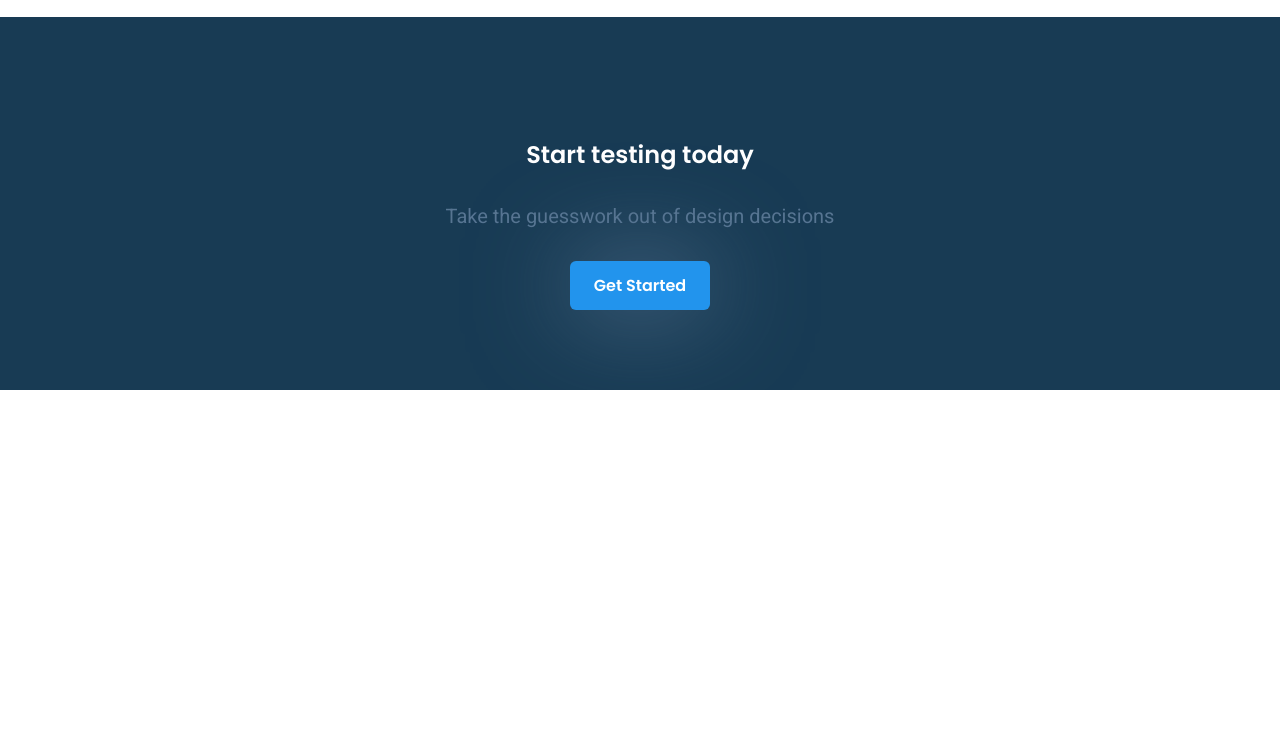
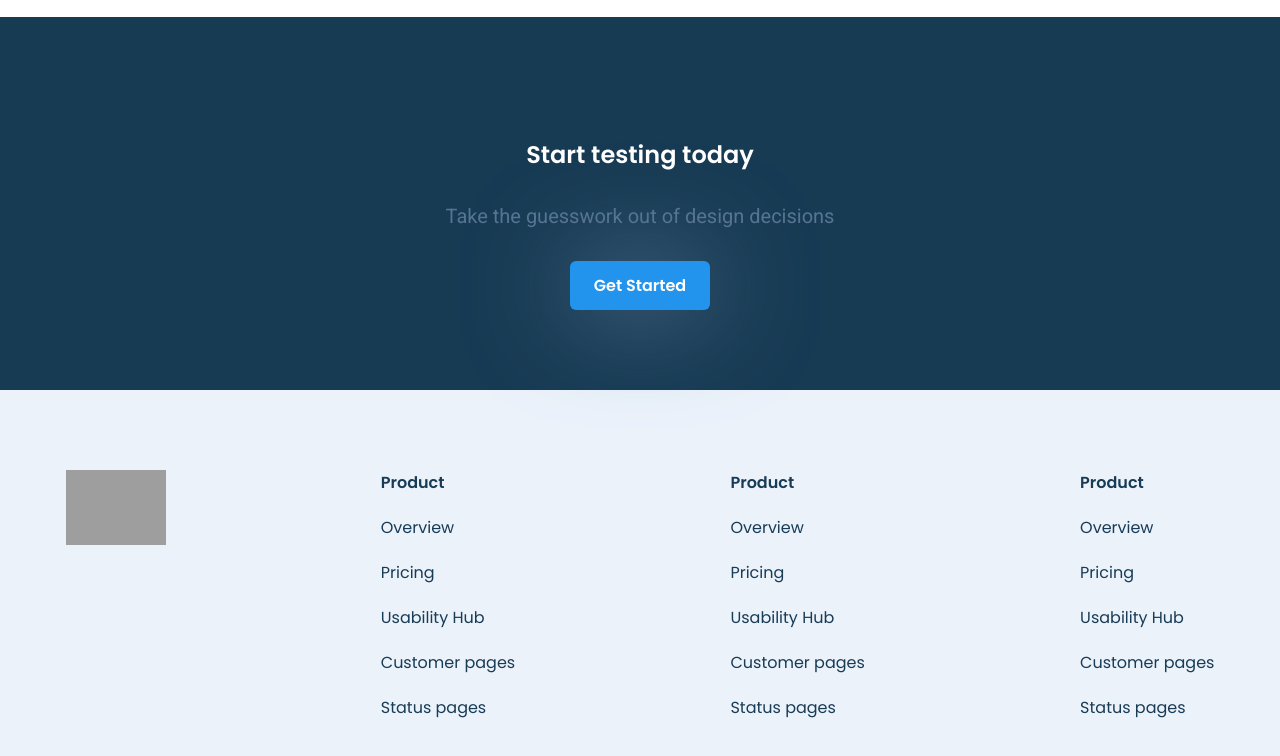
Before and after one commit to Ujjwalsaini4/HTML---CSS, a plain HTML site: page Practice-set-1/index.html in a window 1280 px wide. Shown: the part 3132-3888 px from the top of the page. Before the commit the page ends 3522 px from the top, so only its background shows below. Drawn offline with Linux system fonts and the light colour scheme; grey boxes are pictures that could not be loaded.

Commit message:
adding footer

```diff
--- a/Practice-set-1/index.css
+++ b/Practice-set-1/index.css
@@ -1,69 +1,82 @@
 @import url('https://fonts.googleapis.com/css2?family=Poppins:wght@100;400;600&family=Roboto:wght@100;400;700&display=swap');
-*{
+
+* {
     margin: 0;
     padding: 0;
     box-sizing: border-box;
 }
-:root{
+
+:root {
     --primary-text-color: #183b56;
     --secondary-text-color: #577592;
     --accent-color: #2294ed;
     --accent-color-dark: #1d69a3;
     --padding-inline-section: 20px;
 }
-body{
-    font-family: 'Poppins',sans-serif;
+
+body {
+    font-family: 'Poppins', sans-serif;
     color: var(--primary-text-color)
 }
-h1{
+
+h1 {
     font-size: 3rem;
 }
-h3{
+
+h3 {
     font-size: 1rem;
 }
-p{
-    font-family: 'Roboto',sans-serif;
+
+p {
+    font-family: 'Roboto', sans-serif;
     font-size: 1.25rem;
     color: var(--secondary-text-color);
     line-height: 1.8rem;
 }
-a{
+
+a {
     text-decoration: none;
     display: inline-block;
 }
 
-.small-bold-text{
+.small-bold-text {
     font-size: 1rem;
     font-weight: 700;
     text-transform: capitalize;
 }
-.flex{
+
+.flex {
     display: flex;
     align-items: center;
 
 }
 
-ul{
+ul {
     list-style-type: none;
 }
+
 /* utilityclasses*/
 
-.container{
-    max-width: 1189px;                      /* set maximum width of the container*/
+.container {
+    max-width: 1189px;
+    /* set maximum width of the container*/
     margin-inline: auto;
     padding-inline: var(--padding-inline-section);
 }
 
-.top-banner{
-    background-image: url('wave.svg');  /* background image */
+.top-banner {
+    background-image: url('wave.svg');
+    /* background image */
     background-color: #4fb3d4;
 }
-.banner-text{
+
+.banner-text {
     color: white;
     padding: 15px 30px;
     text-align: center;
 }
-.primary-button{
+
+.primary-button {
     background-color: var(--accent-color);
     border-radius: 6px;
     font-weight: 700;
@@ -74,38 +87,45 @@ ul{
 }
 
 /*top banner*/
-.main-nav{
+.main-nav {
     justify-content: space-between;
     margin-top: 20px;
 }
-.company-logo img{
+
+.company-logo img {
     width: 100px;
     align-items: center;
 }
-.nav-links{
+
+.nav-links {
     flex-basis: 730px;
 }
-.nav-links ul{
+
+.nav-links ul {
     justify-content: end;
     gap: 40px;
 }
 
-.hover-link{
+.hover-link {
 
     color: var(--primary-text-color);
-    transition: 0.2s ease-out;      /*transition of the nav links*/
+    transition: 0.2s ease-out;
+    /*transition of the nav links*/
 }
-.hover-link:hover{
+
+.hover-link:hover {
     padding: 5px 10px;
     border-radius: 6px;
     box-shadow: 0 0 80px var(--secondary-text-color);
     color: var(--accent-color);
 }
-.primary-button:hover{
+
+.primary-button:hover {
     background-color: var(--accent-color-dark);
 }
-.secondary-button{
-    border: 0.5px solid ;
+
+.secondary-button {
+    border: 0.5px solid;
     border-radius: 6px;
     font-weight: 700;
     color: var(--primary-text-color) !important;
@@ -113,12 +133,14 @@ ul{
     transition: .2s ease-out;
     box-shadow: 0 0 50px var(--secondary-text-color);
 }
-.secondary-button:hover{
+
+.secondary-button:hover {
     border-color: var(--accent-color);
-    color: var(--accent-color) !important ;
+    color: var(--accent-color) !important;
 
 }
-.secondary-button-type{
+
+.secondary-button-type {
     border: 0.5px solid var(--primary-text-color);
     border-radius: 6px;
     font-weight: 700;
@@ -126,100 +148,113 @@ ul{
     padding: 12px 24px;
     transition: 0.2s ease-out;
 }
-.secondary-button-type:hover{
+
+.secondary-button-type:hover {
     border-color: var(--accent-color);
     color: var(--accent-color) !important;
-
 }
 
 
 /*header section*/
 
-header{
+header {
     padding: 50px var(--padding-inline-section);
 }
-.header-section{
+
+.header-section {
     justify-content: center;
     gap: 40px;
 }
-.header-left h1{
+
+.header-left h1 {
     margin-top: 20px;
 }
-.header-left a{
+
+.header-left a {
     margin-top: 20px;
 }
 
 /* companies section*/
-.companies-header{
+.companies-header {
     margin-block: 30px;
     text-align: center;
 }
-.logos{
+
+.logos {
     justify-content: space-between;
 }
-.logo{
+
+.logo {
     width: 100px;
 }
-.companies-section{
+
+.companies-section {
 
     color: var(--primary-text-color);
 }
+
 /*features section*/
-.features-section{
+.features-section {
     padding: 80px var(--padding-inline-section) 0;
     background-image: url('blob.svg');
     background-repeat: no-repeat;
-    background-position:center;
+    background-position: center;
 }
-.features-header{
+
+.features-header {
     text-align: center;
 }
-.features-header h2{
+
+.features-header h2 {
     margin-bottom: 20px;
 }
 
-.features-area{
+.features-area {
     flex-wrap: wrap;
     justify-content: space-between;
 
 }
 
-.features-card{
+.features-card {
     flex-direction: column;
     gap: 20px;
     max-width: 30%;
     margin-top: 40px;
 }
 
-.card-logo{
+.card-logo {
     width: 60px;
 }
 
 /*big features section*/
-.big-feature-section{
+.big-feature-section {
     padding: 30px 20px 0;
 }
-.feature-img img{
+
+.feature-img img {
     width: 500px;
 }
-.big-feature-container{
+
+.big-feature-container {
     gap: 30px;
 }
-.feature-desc{
+
+.feature-desc {
     align-items: start;
 }
 
 /*example section*/
-.examples-header{
+.examples-header {
     flex-direction: column;
     gap: 20px;
 }
-.examples-area{
+
+.examples-area {
     margin-block: 20px;
     justify-content: space-between;
 }
 
-.examples-card{
+.examples-card {
     width: 23%;
     position: relative;
     min-height: 300px;
@@ -228,33 +263,36 @@ header{
 
 }
 
-.examples-card:hover{
-
-    transform: scale3d(1.1,1.1,1.1);
+.examples-card:hover {
+    transform: scale3d(1.1, 1.1, 1.1);
     box-shadow: 0 0 50px black;
 }
-.examples-card:nth-child(1){
-    background: linear-gradient(rgb(0,0,0,0.3),rgb(0,0,0,0.5)) , url('https://letsenhance.io/static/8f5e523ee6b2479e26ecc91b9c25261e/1015f/MainAfter.jpg');
-    background-size: cover;
-    background-position: center;
-}
-.examples-card:nth-child(2){
-    background: linear-gradient(rgb(0,0,0,0.3),rgb(0,0,0,0.5)) , url('https://i.pinimg.com/564x/0f/15/3d/0f153dde7df00dcbf8674f820eba855a.jpg');
-    background-size: cover;
-    background-position: center;
-}
-.examples-card:nth-child(3){
-    background: linear-gradient(rgb(0,0,0,0.3),rgb(0,0,0,0.5)) , url('https://i.pinimg.com/564x/2e/4a/cc/2e4acca6b73bdd8734a158764e433b1e.jpg');
-    background-size: cover;
-    background-position: center;
-}
-.examples-card:nth-child(4){
-    background: linear-gradient(rgb(0,0,0,0.3),rgb(0,0,0,0.5)) , url('https://i.pinimg.com/564x/5f/c1/20/5fc1205b1a8f1826b6105c31c4d3a901.jpg');
+
+.examples-card:nth-child(1) {
+    background: linear-gradient(rgb(0, 0, 0, 0.3), rgb(0, 0, 0, 0.5)), url('https://letsenhance.io/static/8f5e523ee6b2479e26ecc91b9c25261e/1015f/MainAfter.jpg');
     background-size: cover;
     background-position: center;
 }
 
-.card-text{
+.examples-card:nth-child(2) {
+    background: linear-gradient(rgb(0, 0, 0, 0.3), rgb(0, 0, 0, 0.5)), url('https://i.pinimg.com/564x/0f/15/3d/0f153dde7df00dcbf8674f820eba855a.jpg');
+    background-size: cover;
+    background-position: center;
+}
+
+.examples-card:nth-child(3) {
+    background: linear-gradient(rgb(0, 0, 0, 0.3), rgb(0, 0, 0, 0.5)), url('https://i.pinimg.com/564x/2e/4a/cc/2e4acca6b73bdd8734a158764e433b1e.jpg');
+    background-size: cover;
+    background-position: center;
+}
+
+.examples-card:nth-child(4) {
+    background: linear-gradient(rgb(0, 0, 0, 0.3), rgb(0, 0, 0, 0.5)), url('https://i.pinimg.com/564x/5f/c1/20/5fc1205b1a8f1826b6105c31c4d3a901.jpg');
+    background-size: cover;
+    background-position: center;
+}
+
+.card-text {
     color: white;
     position: absolute;
     left: 20px;
@@ -264,12 +302,39 @@ header{
 
 
 /*-----------cta section---------*/
-.cta-section-container{
+.cta-section-container {
     flex-direction: column;
     gap: 30px;
     color: white;
 }
-.cta-section{
+
+.cta-section {
     padding: 120px 20px 80px;
     background-color: #183b54;
 }
+
+/*---------footer----------*/
+
+footer{
+    padding-block: 80px;
+    background-color: #ebf2fa;
+}
+
+.link-column{
+    flex-direction: column;
+    align-items: flex-start;
+    gap: 20px;
+}
+.foot-contain{
+    align-items: flex-start;
+    justify-content: space-between;
+}
+
+.hover-links{
+    color: var(--primary-text-color);
+}
+
+.hover-links:hover{
+    color: var(--accent-color);
+    transition: 0.2s ease-out;
+}
--- a/Practice-set-1/index.html
+++ b/Practice-set-1/index.html
@@ -200,7 +200,39 @@
     </div>
   </section>
 
-  <footer></footer>
+  <footer>
+    <div class="container">
+       <div class=" flex foot-contain">
+        <a href="#" class="company-logo">
+          <img src="https://pixerio.com/wp-content/uploads/2019/12/pixerio-logo.png" alt="">
+        </a>
+        <div class="link-column flex">
+          <h4>Product</h4>
+          <a href="#" class="hover-links">Overview</a>
+          <a href="#" class="hover-links">Pricing</a>
+          <a href="#" class="hover-links">Usability Hub</a>
+          <a href="#" class="hover-links">Customer pages</a>
+          <a href="#" class="hover-links">Status pages</a>
+        </div>
+        <div class="link-column flex">
+          <h4>Product</h4>
+          <a href="#" class="hover-links">Overview</a>
+          <a href="#" class="hover-links">Pricing</a>
+          <a href="#" class="hover-links">Usability Hub</a>
+          <a href="#" class="hover-links">Customer pages</a>
+          <a href="#" class="hover-links">Status pages</a>
+        </div>
+        <div class="link-column flex">
+          <h4>Product</h4>
+          <a href="#" class="hover-links">Overview</a>
+          <a href="#" class="hover-links">Pricing</a>
+          <a href="#" class="hover-links">Usability Hub</a>
+          <a href="#" class="hover-links">Customer pages</a>
+          <a href="#" class="hover-links">Status pages</a>
+        </div>
+       </div>
+    </div>
+  </footer>
 
   <section class="subfooter"></section>
 
```
Lines whose indentation alone changed are shown as unchanged.
